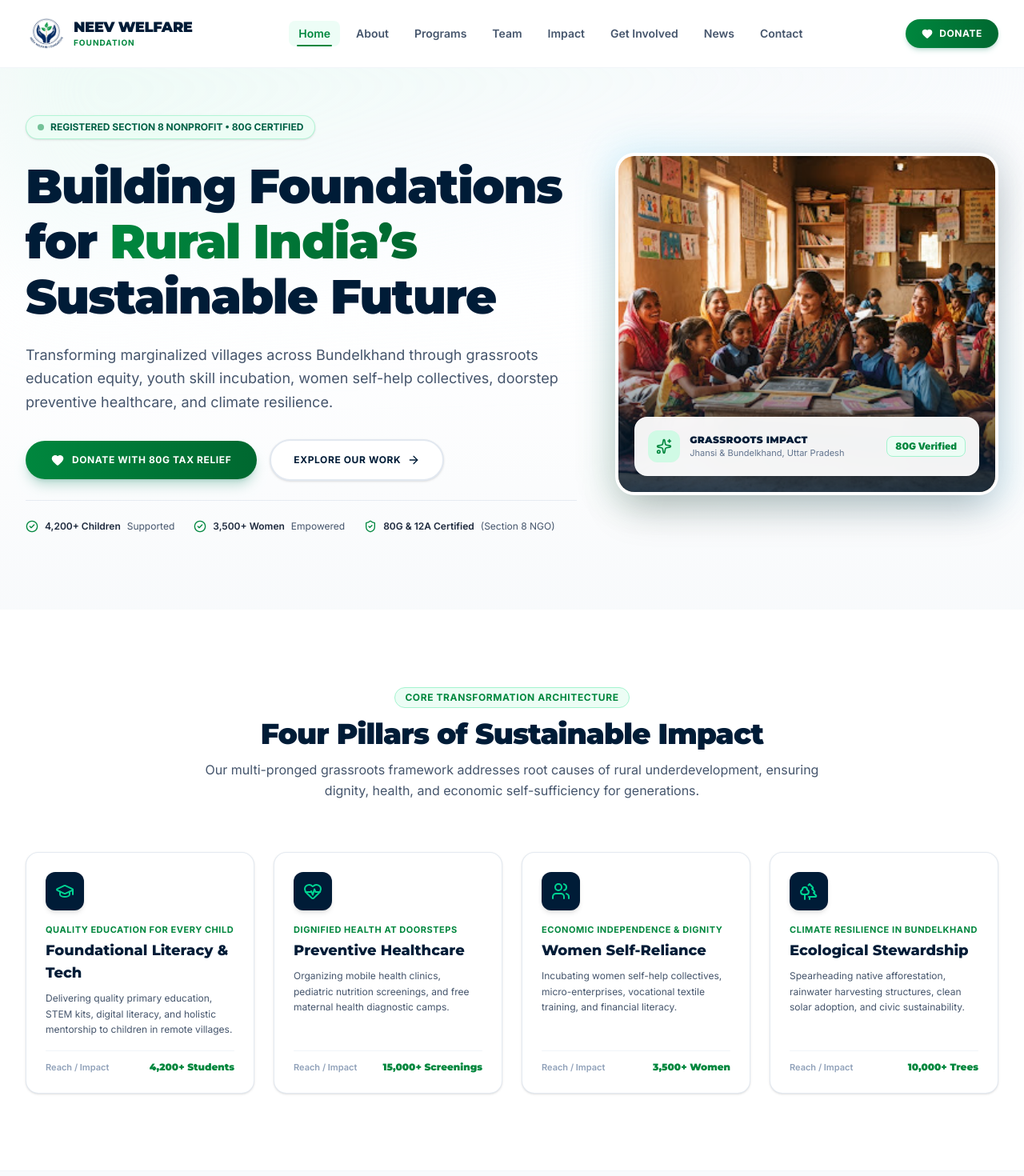
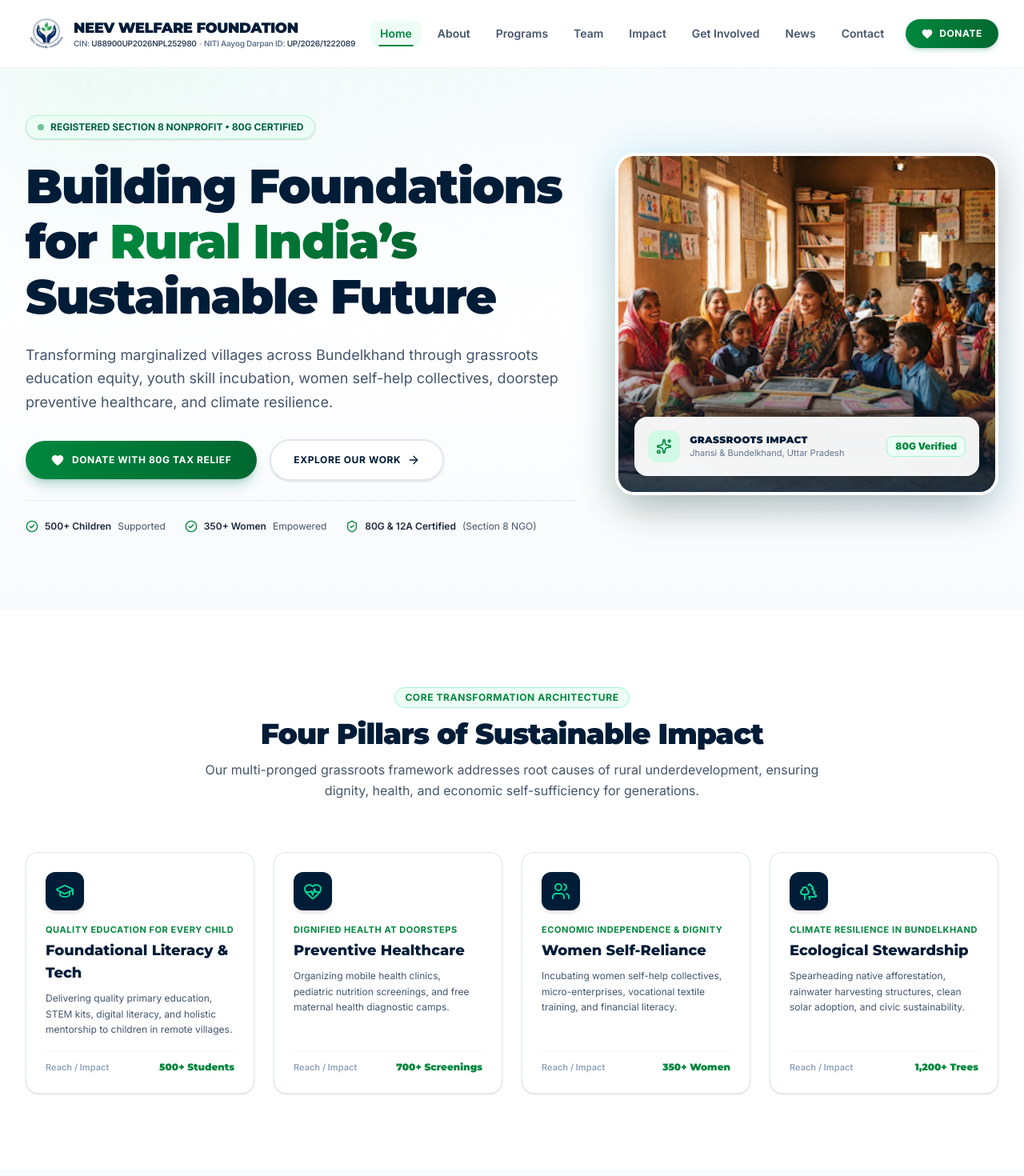
Before and after one commit to vivekducs/neev-welfare, a Next.js app: page / in a window 1280 px wide. Shown: the top 1470 px of the page at 80% size. Built offline with nearby package versions, Linux system fonts and the light colour scheme.

Commit message:
Update header branding, CIN, NITI Aayog Darpan ID, and verified impact metrics

```diff
--- a/app/about/page.tsx
+++ b/app/about/page.tsx
@@ -177,7 +177,7 @@ export default function AboutPage() {
                 MCA CSR-1 Registration
               </h3>
               <p className="text-xs text-slate-600 leading-relaxed">
-                Registered on the MCA MCA21 portal (Reg: UP/2022/0329184) to execute corporate CSR programs under Schedule VII of the Companies Act, 2013.
+                Registered on the MCA MCA21 portal (Reg: {SITE_CONFIG.ngoDarpan}) to execute corporate CSR programs under Schedule VII of the Companies Act, 2013.
               </p>
               <div className="pt-2 text-xs font-semibold text-slate-800">
                 Audited Social Balance Sheets
--- a/app/programs/page.tsx
+++ b/app/programs/page.tsx
@@ -131,7 +131,7 @@ export default function ProgramsPage() {
               Looking to fund a high-impact program via CSR?
             </h3>
             <p className="text-xs sm:text-sm text-slate-300 max-w-xl">
-              Neev Welfare Foundation is registered on NGO Darpan (UP/2023/0360721) with full 80G and 12A tax exemption benefits.
+              Neev Welfare Foundation is registered on NGO Darpan ({SITE_CONFIG.ngoDarpan}) with full 80G and 12A tax exemption benefits.
             </p>
           </div>
 
--- a/app/team/page.tsx
+++ b/app/team/page.tsx
@@ -45,7 +45,7 @@ const GOVERNANCE_PILLARS = [
     icon: Award,
     title: "NGO Darpan Registered",
     description:
-      "Registered on NITI Aayog's NGO Darpan portal (UP/2023/0360721), ensuring institutional transparency and eligibility for public-private initiatives.",
+      `Registered on NITI Aayog's NGO Darpan portal (${SITE_CONFIG.ngoDarpan}), ensuring institutional transparency and eligibility for public-private initiatives.`,
   },
 ];
 
--- a/components/layout/Footer.tsx
+++ b/components/layout/Footer.tsx
@@ -69,10 +69,10 @@ export function Footer() {
               </div>
               <div>
                 <span className="block text-white font-extrabold text-base tracking-tight font-heading">
-                  NEEV WELFARE
+                  NEEV WELFARE FOUNDATION
                 </span>
-                <span className="block text-[10px] text-[#00873e] font-bold tracking-widest uppercase">
-                  FOUNDATION
+                <span className="block text-[10px] text-slate-400 font-semibold tracking-wider mt-0.5">
+                  CIN: {SITE_CONFIG.cin}
                 </span>
               </div>
             </div>
--- a/components/layout/Header.tsx
+++ b/components/layout/Header.tsx
@@ -50,11 +50,13 @@ export function Header() {
                 />
               </div>
               <div className="flex flex-col">
-                <span className="text-base sm:text-lg font-black tracking-tight text-[#001c37] leading-tight font-heading whitespace-nowrap">
-                  NEEV WELFARE
+                <span className="text-xs xs:text-sm sm:text-base md:text-lg font-black tracking-tight text-[#001c37] leading-tight font-heading whitespace-nowrap">
+                  NEEV WELFARE FOUNDATION
                 </span>
-                <span className="text-[9px] sm:text-[10px] font-bold tracking-widest text-[#00873e] uppercase whitespace-nowrap">
-                  FOUNDATION
+                <span className="text-[8.5px] xs:text-[9px] sm:text-[10px] font-semibold text-slate-500 tracking-tight leading-tight mt-0.5 whitespace-nowrap">
+                  CIN: <strong className="text-slate-700 font-semibold">{SITE_CONFIG.cin}</strong>{" "}
+                  <span className="text-slate-300">•</span>{" "}
+                  <span className="hidden sm:inline">NITI Aayog </span>Darpan ID: <strong className="text-slate-700 font-semibold">{SITE_CONFIG.ngoDarpan}</strong>
                 </span>
               </div>
             </Link>
--- a/components/layout/MobileDrawer.tsx
+++ b/components/layout/MobileDrawer.tsx
@@ -71,11 +71,14 @@ export function MobileDrawer({ isOpen, onClose }: MobileDrawerProps) {
               />
             </div>
             <div className="flex flex-col">
-              <span className="font-extrabold text-sm text-[#001c37] leading-tight">
-                NEEV WELFARE
+              <span className="font-extrabold text-sm text-[#001c37] font-heading leading-tight">
+                NEEV WELFARE FOUNDATION
               </span>
-              <span className="text-[10px] font-semibold text-[#00873e] uppercase">
-                Section 8 Non-Profit
+              <span className="text-[9.5px] font-semibold text-slate-500 mt-0.5">
+                CIN: {SITE_CONFIG.cin}
+              </span>
+              <span className="text-[9px] text-slate-500">
+                NITI Aayog Darpan: {SITE_CONFIG.ngoDarpan}
               </span>
             </div>
           </div>
--- a/components/sections/CsrSection.tsx
+++ b/components/sections/CsrSection.tsx
@@ -3,6 +3,7 @@
 import React, { useState } from "react";
 import { Building2, ShieldCheck, CheckCircle2, FileText, ArrowRight } from "lucide-react";
 import { CsrDeckModal } from "@/components/modals/CsrDeckModal";
+import { SITE_CONFIG } from "@/lib/constants";
 
 export function CsrSection() {
   const [isCsrModalOpen, setIsCsrModalOpen] = useState(false);
@@ -30,7 +31,7 @@ export function CsrSection() {
               <div className="grid grid-cols-1 sm:grid-cols-2 gap-3 pt-2 text-xs text-slate-200">
                 <div className="flex items-center gap-2">
                   <CheckCircle2 className="w-4 h-4 text-[#00873e]" />
-                  <span>MCA Form CSR-1 Approved (Reg: UP/2022/0329184)</span>
+                  <span>MCA Form CSR-1 Approved (Reg: {SITE_CONFIG.ngoDarpan})</span>
                 </div>
                 <div className="flex items-center gap-2">
                   <CheckCircle2 className="w-4 h-4 text-[#00873e]" />
--- a/components/sections/HeroSection.tsx
+++ b/components/sections/HeroSection.tsx
@@ -57,11 +57,11 @@ export function HeroSection() {
             <div className="pt-6 border-t border-slate-200/80 flex flex-wrap items-center justify-center lg:justify-start gap-6 text-xs text-slate-600">
               <div className="flex items-center gap-2">
                 <CheckCircle2 className="w-4 h-4 text-[#00873e]" />
-                <span className="font-semibold text-slate-800">4,200+ Children</span> Supported
+                <span className="font-semibold text-slate-800">500+ Children</span> Supported
               </div>
               <div className="flex items-center gap-2">
                 <CheckCircle2 className="w-4 h-4 text-[#00873e]" />
-                <span className="font-semibold text-slate-800">3,500+ Women</span> Empowered
+                <span className="font-semibold text-slate-800">350+ Women</span> Empowered
               </div>
               <div className="flex items-center gap-2">
                 <ShieldCheck className="w-4 h-4 text-[#00873e]" />
--- a/lib/constants.ts
+++ b/lib/constants.ts
@@ -7,10 +7,10 @@ export const SITE_CONFIG = {
   url: "https://www.neevwelfare.org",
   ogImage: "/images/v26_1649.png",
   logo: "/images/v26_3521.png",
-  cin: "U85300UP2022NPL168924",
+  cin: "U88900UP2026NPL252980",
   registration: "Registered Section 8 Non-Profit Organization, Govt. of India",
   taxExemption: "100% Tax Exemption under Section 80G & 12A of the Income Tax Act",
-  ngoDarpan: "UP/2022/0329184",
+  ngoDarpan: "UP/2026/1222089",
   contact: {
     address: "Garautha, Jhansi District, Bundelkhand, Uttar Pradesh - 284202, India",
     phone: "+91 96963 87400",
--- a/lib/data.ts
+++ b/lib/data.ts
@@ -19,14 +19,14 @@ export const FOCUS_AREAS: FocusArea[] = [
     image: "/images/v26_1754.png",
     causeOption: "Child Welfare & Education",
     description:
-      "Every child deserves foundational care, safe classrooms, and holistic development. In rural Bundelkhand and Uttar Pradesh, we support over 4,200 children with school kits, remedial coaching, and regular pediatric health checkups.",
+      "Every child deserves foundational care, safe classrooms, and holistic development. In rural Bundelkhand and Uttar Pradesh, we support over 500 children with school kits, remedial coaching, and regular pediatric health checkups.",
     highlights: [
       "Deployment of digital learning kits & classroom supplies",
       "Remedial after-school tutoring for slow-paced learners",
       "Quarterly pediatric nutrition monitoring & health camps",
       "Child protection & anti-child-labor grassroots drives",
     ],
-    impactMetric: "4,200+ Children Supported",
+    impactMetric: "500+ Children Supported",
   },
   {
     id: "youth",
@@ -60,7 +60,7 @@ export const FOCUS_AREAS: FocusArea[] = [
       "Financial literacy and zero-collateral micro-credit facilitation",
       "Legal rights, maternal wellness, and gender parity community workshops",
     ],
-    impactMetric: "3,500+ Women Economically Empowered",
+    impactMetric: "350+ Women Economically Empowered",
   },
   {
     id: "digital",
@@ -94,7 +94,7 @@ export const FOCUS_AREAS: FocusArea[] = [
       "Menstrual hygiene education & free biodegradable sanitary pad distribution",
       "Preventive diagnostic screenings for diabetes, anemia, and hypertension",
     ],
-    impactMetric: "15,000+ Screenings Conducted",
+    impactMetric: "700+ Screenings Conducted",
   },
   {
     id: "community",
@@ -111,7 +111,7 @@ export const FOCUS_AREAS: FocusArea[] = [
       "Community drinking water points & solar street lamp installations",
       "Youth leadership councils for village dispute resolution and public development",
     ],
-    impactMetric: "40+ Village Ecosystems Transformed",
+    impactMetric: "25+ Village Ecosystems Transformed",
   },
   {
     id: "environment",
@@ -123,12 +123,12 @@ export const FOCUS_AREAS: FocusArea[] = [
     description:
       "Restoring native biodiversity and ground water reserves in Bundelkhand’s drought-prone landscape through mass community afforestation and rainwater harvesting.",
     highlights: [
-      "Mass plantation drives with 10,000+ indigenous trees planted",
+      "Mass plantation drives with 1,200+ indigenous trees planted",
       "Check-dam restoration and rooftop rainwater harvesting units",
       "Zero-waste village campaigns and plastic recycling incentives",
       "Solar lighting and clean renewable energy awareness drives",
     ],
-    impactMetric: "10,000+ Native Saplings Thriving",
+    impactMetric: "1,200+ Native Saplings Thriving",
   },
   {
     id: "innovation",
@@ -241,7 +241,7 @@ export interface ImpactStat {
 
 export const IMPACT_STATS: ImpactStat[] = [
   {
-    value: 4200,
+    value: 500,
     suffix: "+",
     label: "Children Supported",
     sublabel: "Foundational schooling kits & remedial education",
@@ -255,14 +255,14 @@ export const IMPACT_STATS: ImpactStat[] = [
     iconName: "Briefcase",
   },
   {
-    value: 3500,
+    value: 350,
     suffix: "+",
     label: "Women Empowered",
     sublabel: "Self-help collectives & micro-enterprises launched",
     iconName: "Users",
   },
   {
-    value: 15000,
+    value: 700,
     suffix: "+",
     label: "Health Screenings",
     sublabel: "Rural doorstep mobile clinical diagnostic camps",
@@ -276,14 +276,14 @@ export const IMPACT_STATS: ImpactStat[] = [
     iconName: "Laptop",
   },
   {
-    value: 10000,
+    value: 1200,
     suffix: "+",
     label: "Native Trees Planted",
     sublabel: "Ecological regeneration across village commons",
     iconName: "Trees",
   },
   {
-    value: 40,
+    value: 25,
     suffix: "+",
     label: "Villages Transformed",
     sublabel: "Empowering panchayats with clean civic facilities",
@@ -359,7 +359,7 @@ export const MISSION_PILLARS: MissionPillar[] = [
     description:
       "Delivering quality primary education, STEM kits, digital literacy, and holistic mentorship to children in remote villages.",
     iconName: "GraduationCap",
-    stat: "4,200+ Students",
+    stat: "500+ Students",
   },
   {
     title: "Preventive Healthcare",
@@ -367,7 +367,7 @@ export const MISSION_PILLARS: MissionPillar[] = [
     description:
       "Organizing mobile health clinics, pediatric nutrition screenings, and free maternal health diagnostic camps.",
     iconName: "HeartPulse",
-    stat: "15,000+ Screenings",
+    stat: "700+ Screenings",
   },
   {
     title: "Women Self-Reliance",
@@ -375,7 +375,7 @@ export const MISSION_PILLARS: MissionPillar[] = [
     description:
       "Incubating women self-help collectives, micro-enterprises, vocational textile training, and financial literacy.",
     iconName: "Users",
-    stat: "3,500+ Women",
+    stat: "350+ Women",
   },
   {
     title: "Ecological Stewardship",
@@ -383,7 +383,7 @@ export const MISSION_PILLARS: MissionPillar[] = [
     description:
       "Spearheading native afforestation, rainwater harvesting structures, clean solar adoption, and civic sustainability.",
     iconName: "Trees",
-    stat: "10,000+ Trees",
+    stat: "1,200+ Trees",
   },
 ];
 
```
Also changed, not shown: 1 other file (tests, documents, lock files or other folders).
